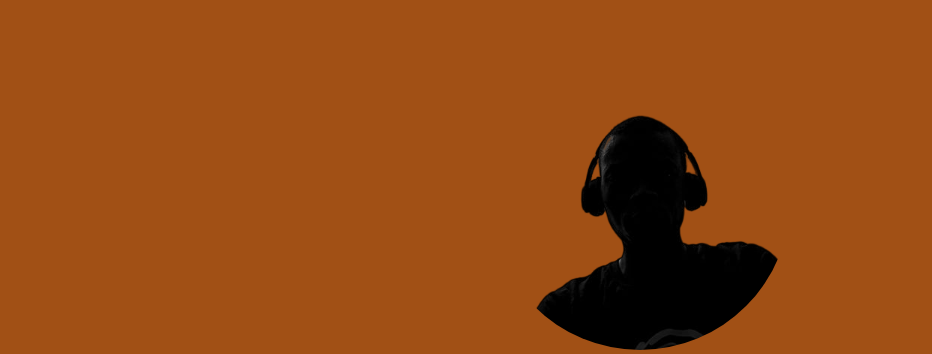
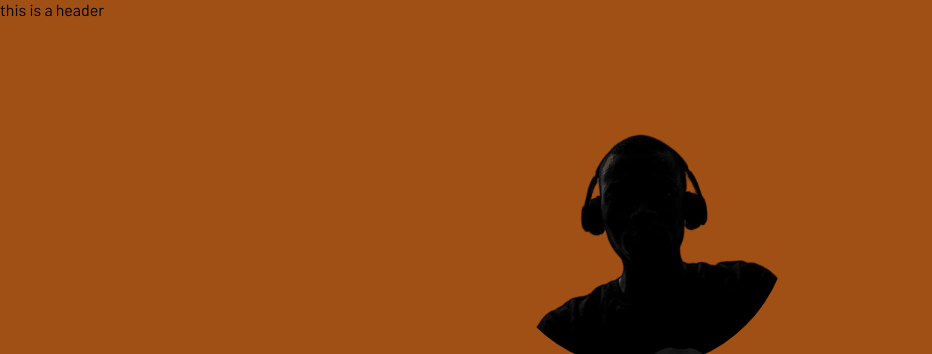
Before and after one commit to imrvon/stopwatch, a plain HTML site: page index.html in a window 1280 px wide. Shown: the top 354 px of the page, without its empty margins (0-932 px from the left). Drawn offline with Linux system fonts and the light colour scheme.

Commit message:
added a header

```diff
--- a/index.html
+++ b/index.html
@@ -8,6 +8,7 @@
     <title>VoN's Stop Watch</title>
 </head>
 <body>
+    <header>this is a header</header>
     <div class="container">
         <img src="img/von.png" alt="" width="300px">
         <h1>VoN's Stop Watch</h1>
```
